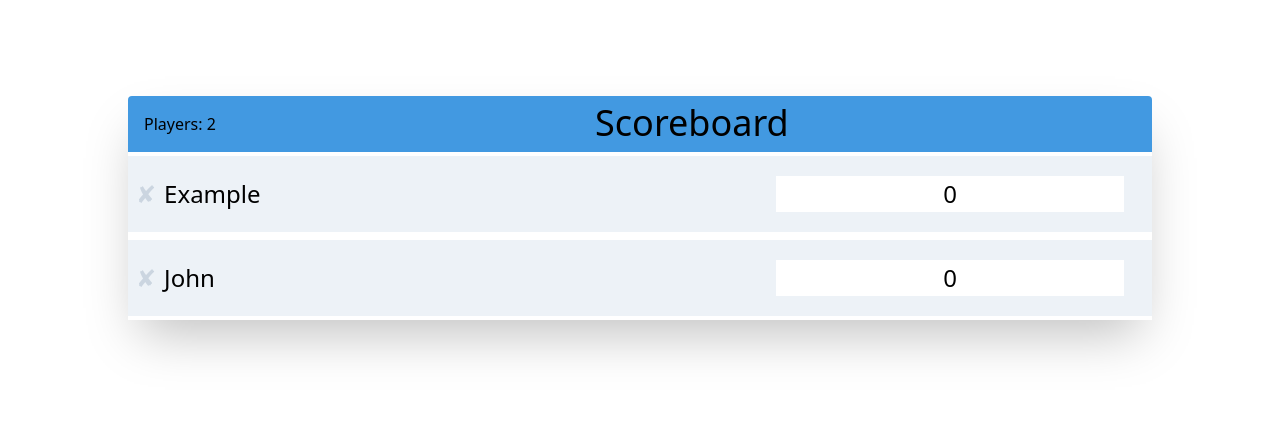
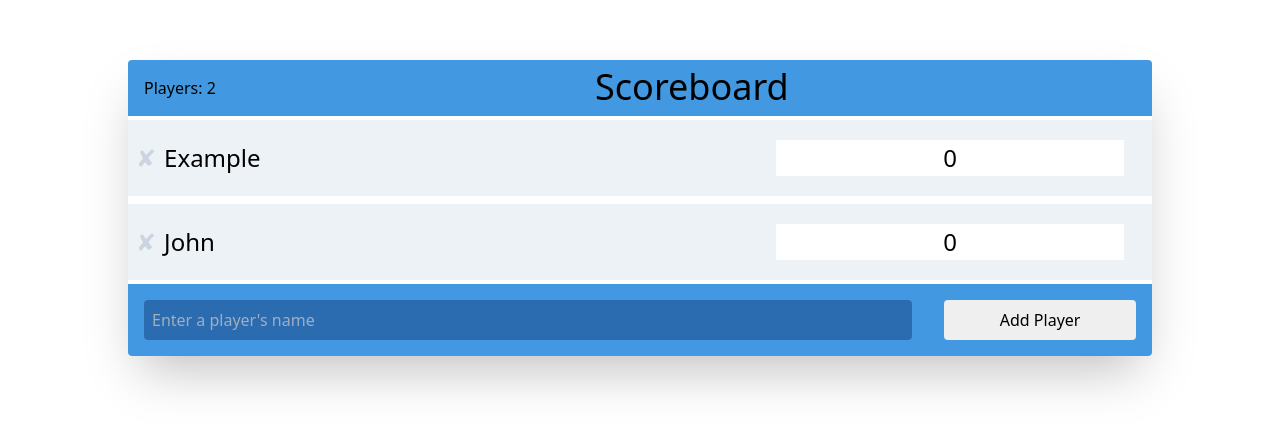
Before and after one commit to Joshua-Lucas/Scoraboard-App, a React (Create React App) app: page / in a window 1280 px wide. Shown: the part 192-622 px from the top of the page. Built offline with nearby package versions, Linux system fonts and the light colour scheme.

Commit message:
add the Addplayer comonent to App.js

```diff
--- a/src/components/App.js
+++ b/src/components/App.js
@@ -1,7 +1,7 @@
 import React from 'react';
 import Header from './Header';
 import Playerlist from './Playerlist';
-// import AddPlayer from './AddPlayer'
+import AddPlayer from './AddPlayer'
 
 
 const App = () => {
@@ -10,6 +10,7 @@ const App = () => {
       <div className=" flex flex-col items-center w-full h-full ">
         <Header/>
         <Playerlist/>
+        <AddPlayer />
       </div>
     );
 
```
